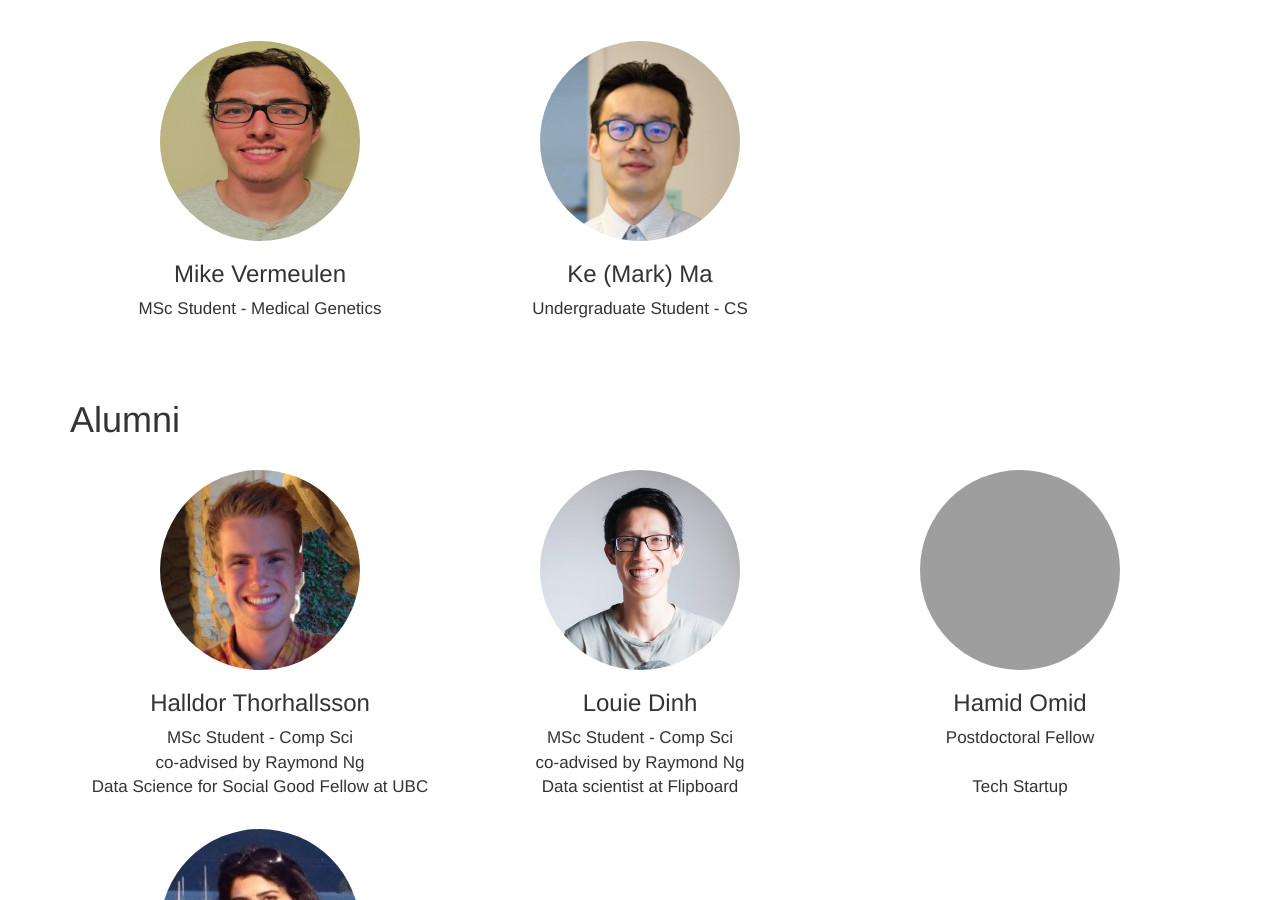
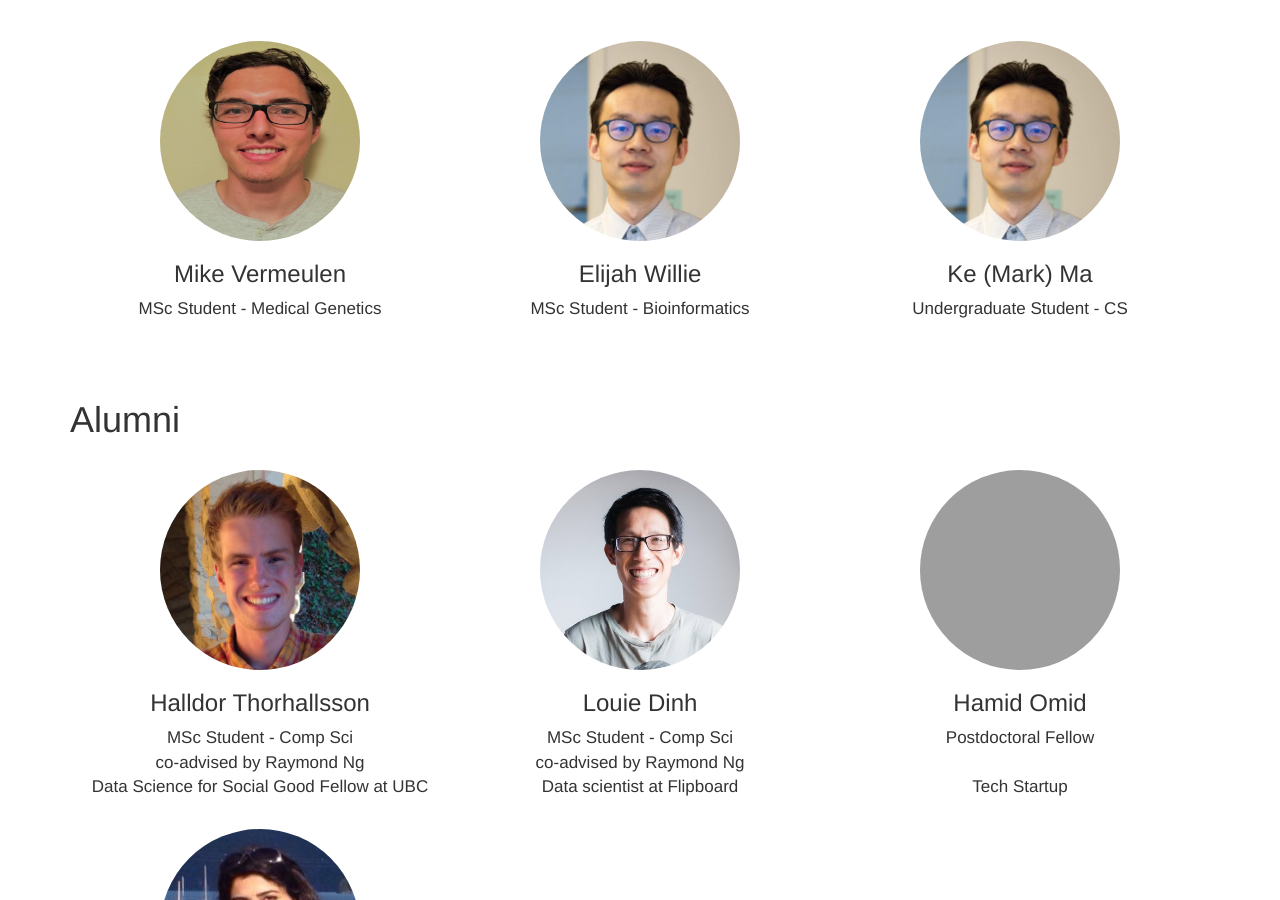
Before and after one commit to saramostafavi/saramostafavi.github.io, a Jekyll site: the page built from people.html, in a window 1280 px wide and 900 px high, scrolled down 819 px. Built offline with Jekyll 4.4.1, drawn with Linux system fonts in a browser that asks for light colours; nearby versions of some CDN libraries; a style sheet for code colours, icons or effects is not loaded; grey boxes are pictures that could not be loaded.

Commit message:
updated elijah

```diff
--- a/_data/people.yml
+++ b/_data/people.yml
@@ -28,6 +28,10 @@
   role: MSc Student - Medical Genetics
   photo: "/images/MikeV.JPG"
 
+- name: Elijah Willie
+  role: MSc Student - Bioinformatics
+  photo: "/images/Mark.png"
+
 - name: Ke (Mark) Ma
   role: Undergraduate Student - CS
   photo: "/images/Mark.png"
```
Also changed, not shown: images/Elijah.jpg (added), 1 other file.
